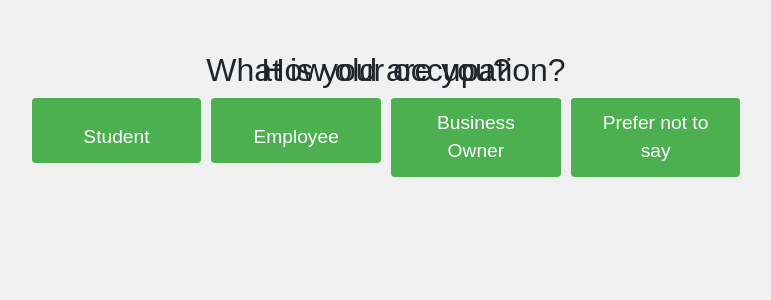
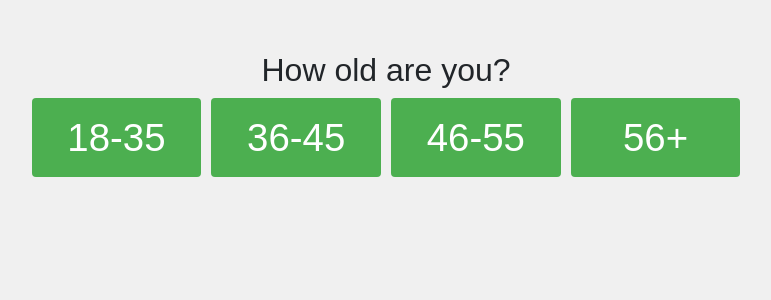
Before and after one commit to LamettaV/doughdiaries, a Flask app: page /usersurvey in a window 1280 px wide. Shown: the top 300 px of the page, without its empty margins (254-1025 px from the left). Run offline with Flask 3, Linux system fonts and the light colour scheme; some libraries are stand-ins or nearby versions.

Commit message:
Changed font-size for survey from px to vw

```diff
--- a/templates/survey.html
+++ b/templates/survey.html
@@ -58,6 +58,7 @@
             flex: 1;
             min-width: 150px;
             margin: 5px 0; /* Add vertical margin to each button */
+            font-size: 3vw;
         }
 
         .age-group-btn:hover {
@@ -100,7 +101,7 @@
                 </div>
             </div>
             <!-- Add other carousel items as needed -->
-            <div class="carousel-item active">
+            <div class="carousel-item">
                 <div class="container text-center">
                     <h2>What is your occupation?</h2>
                     <div class="d-flex flex-column flex-md-row justify-content-center align-items-center">
```
